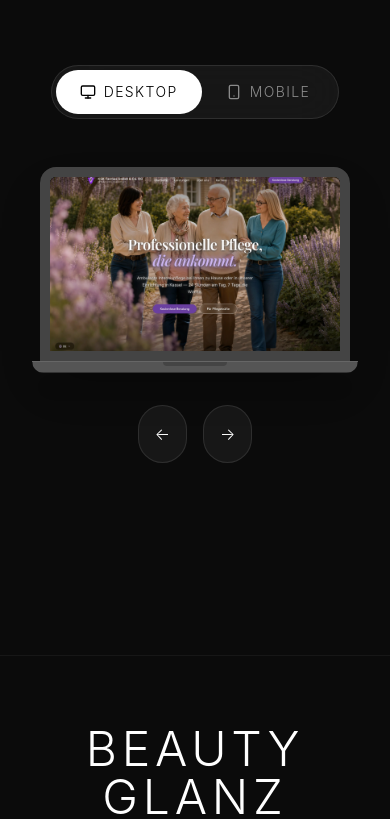
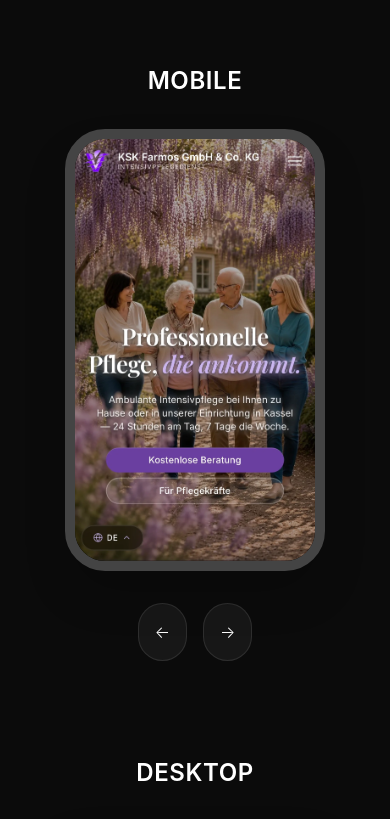
Before and after one commit to skaisstsdev/portfolio, a React (Vite) app: page / in a window 390 px wide. Shown: the part 2620-3439 px from the top of the page. Built offline with nearby package versions, Linux system fonts and the light colour scheme.

Commit message:
Stack mobile and desktop mockups on mobile devices

```diff
--- a/src/components/BeautyGlanz.tsx
+++ b/src/components/BeautyGlanz.tsx
@@ -61,6 +61,66 @@ export default function BeautyGlanz() {
       content: "Developed as a single-page application for seamless, instant transitions without reloads. Features a custom booking system with calendar integration and automated email confirmations. A dedicated Admin Panel was built to allow the owner to easily manage appointments, view client histories, and update services. The UI relies heavily on high-quality imagery and a soft, elegant color palette."
     }
   ];
+
+  const desktopView = (
+    <div className="w-full relative flex flex-col items-center">
+      <LaptopFrame>
+        <div className="relative w-full h-full bg-black">
+          {images.map((src, i) => (
+            <img
+              key={i}
+              src={src}
+              alt={`Screenshot ${i + 1}`}
+              className={`absolute top-0 left-0 w-full h-full object-cover transition-opacity duration-500 ease-in-out ${
+                i === currentDesktopIndex ? 'opacity-100 z-10' : 'opacity-0 z-0'
+              }`}
+            />
+          ))}
+        </div>
+      </LaptopFrame>
+      <button
+        onClick={handlePrevDesktop}
+        className="hidden md:block absolute left-[-20px] md:left-[-40px] xl:left-[-60px] top-1/2 -translate-y-1/2 z-20 p-4 bg-black/50 backdrop-blur-md rounded-full border border-white/10 text-white hover:bg-white hover:text-black transition-colors"
+      >
+        ←
+      </button>
+      <button
+        onClick={handleNextDesktop}
+        className="hidden md:block absolute right-[-20px] md:right-[-40px] xl:right-[-60px] top-1/2 -translate-y-1/2 z-20 p-4 bg-black/50 backdrop-blur-md rounded-full border border-white/10 text-white hover:bg-white hover:text-black transition-colors"
+      >
+        →
+      </button>
+
+      <div className="flex gap-4 mt-8 md:hidden">
+        <button onClick={handlePrevDesktop} className="p-4 bg-white/5 border border-white/10 rounded-full hover:bg-white hover:text-black transition-colors text-white">←</button>
+        <button onClick={handleNextDesktop} className="p-4 bg-white/5 border border-white/10 rounded-full hover:bg-white hover:text-black transition-colors text-white">→</button>
+      </div>
+    </div>
+  );
+
+  const mobileView = (
+    <div className="w-full max-w-[260px] md:max-w-[380px] relative flex flex-col items-center mx-auto">
+      <MobileFrame images={mobileImages} currentIndex={currentMobileIndex} />
+
+      <button
+        onClick={handlePrevMobile}
+        className="hidden md:block absolute left-[-20px] md:left-[-60px] xl:left-[-80px] top-1/2 -translate-y-1/2 z-20 p-4 bg-black/50 backdrop-blur-md rounded-full border border-white/10 text-white hover:bg-white hover:text-black transition-colors"
+      >
+        ←
+      </button>
+      <button
+        onClick={handleNextMobile}
+        className="hidden md:block absolute right-[-20px] md:right-[-60px] xl:right-[-80px] top-1/2 -translate-y-1/2 z-20 p-4 bg-black/50 backdrop-blur-md rounded-full border border-white/10 text-white hover:bg-white hover:text-black transition-colors"
+      >
+        →
+      </button>
+
+      <div className="flex gap-4 mt-8 md:hidden">
+        <button onClick={handlePrevMobile} className="p-4 bg-white/5 border border-white/10 rounded-full hover:bg-white hover:text-black transition-colors text-white">←</button>
+        <button onClick={handleNextMobile} className="p-4 bg-white/5 border border-white/10 rounded-full hover:bg-white hover:text-black transition-colors text-white">→</button>
+      </div>
+    </div>
+  );
 
   return (
     <section className="relative w-full py-24 bg-transparent border-t border-white/5">
@@ -146,7 +206,7 @@ export default function BeautyGlanz() {
         </div>
 
         {/* Device Toggle */}
-        <div className="flex justify-center mb-12">
+        <div className="hidden md:flex justify-center mb-12">
           <div className="flex p-1 bg-white/5 backdrop-blur-xl rounded-full border border-white/10">
             <button
               onClick={() => setDevice('desktop')}
@@ -168,64 +228,23 @@ export default function BeautyGlanz() {
         </div>
 
         {/* Device Showcase */}
-        <div className="max-w-6xl mx-auto flex justify-center items-center">
-          {device === 'desktop' ? (
-            <div className="w-full relative flex flex-col items-center">
-              <LaptopFrame>
-                <div className="relative w-full h-full bg-black">
-                  {images.map((src, i) => (
-                    <img
-                      key={i}
-                      src={src}
-                      alt={`Screenshot ${i + 1}`}
-                      className={`absolute top-0 left-0 w-full h-full object-cover transition-opacity duration-500 ease-in-out ${
-                        i === currentDesktopIndex ? 'opacity-100 z-10' : 'opacity-0 z-0'
-                      }`}
-                    />
-                  ))}
-                </div>
-              </LaptopFrame>
-              <button
-                onClick={handlePrevDesktop}
-                className="hidden md:block absolute left-[-20px] md:left-[-40px] xl:left-[-60px] top-1/2 -translate-y-1/2 z-20 p-4 bg-black/50 backdrop-blur-md rounded-full border border-white/10 text-white hover:bg-white hover:text-black transition-colors"
-              >
-                ←
-              </button>
-              <button
-                onClick={handleNextDesktop}
-                className="hidden md:block absolute right-[-20px] md:right-[-40px] xl:right-[-60px] top-1/2 -translate-y-1/2 z-20 p-4 bg-black/50 backdrop-blur-md rounded-full border border-white/10 text-white hover:bg-white hover:text-black transition-colors"
-              >
-                →
-              </button>
+        <div className="max-w-6xl mx-auto flex-col items-center">
+          {/* Desktop Layout */}
+          <div className="hidden md:flex justify-center w-full">
+            {device === 'desktop' ? desktopView : mobileView}
+          </div>
 
-              <div className="flex gap-4 mt-8 md:hidden">
-                <button onClick={handlePrevDesktop} className="p-4 bg-white/5 border border-white/10 rounded-full hover:bg-white hover:text-black transition-colors text-white">←</button>
-                <button onClick={handleNextDesktop} className="p-4 bg-white/5 border border-white/10 rounded-full hover:bg-white hover:text-black transition-colors text-white">→</button>
-              </div>
+          {/* Mobile Layout */}
+          <div className="flex md:hidden flex-col gap-24 w-full items-center px-4 mt-12">
+            <div className="w-full flex flex-col items-center">
+              <h3 className="text-2xl font-semibold text-white mb-8 tracking-wide uppercase">Mobile</h3>
+              {mobileView}
             </div>
-          ) : (
-            <div className="w-full max-w-[260px] md:max-w-[380px] relative flex flex-col items-center mx-auto">
-              <MobileFrame images={mobileImages} currentIndex={currentMobileIndex} />
-
-              <button
-                onClick={handlePrevMobile}
-                className="hidden md:block absolute left-[-20px] md:left-[-60px] xl:left-[-80px] top-1/2 -translate-y-1/2 z-20 p-4 bg-black/50 backdrop-blur-md rounded-full border border-white/10 text-white hover:bg-white hover:text-black transition-colors"
-              >
-                ←
-              </button>
-              <button
-                onClick={handleNextMobile}
-                className="hidden md:block absolute right-[-20px] md:right-[-60px] xl:right-[-80px] top-1/2 -translate-y-1/2 z-20 p-4 bg-black/50 backdrop-blur-md rounded-full border border-white/10 text-white hover:bg-white hover:text-black transition-colors"
-              >
-                →
-              </button>
-
-              <div className="flex gap-4 mt-8 md:hidden">
-                <button onClick={handlePrevMobile} className="p-4 bg-white/5 border border-white/10 rounded-full hover:bg-white hover:text-black transition-colors text-white">←</button>
-                <button onClick={handleNextMobile} className="p-4 bg-white/5 border border-white/10 rounded-full hover:bg-white hover:text-black transition-colors text-white">→</button>
-              </div>
+            <div className="w-full flex flex-col items-center">
+              <h3 className="text-2xl font-semibold text-white/90 mb-8 tracking-wide">Desktop</h3>
+              {desktopView}
             </div>
-          )}
+          </div>
         </div>
 
       </div>
--- a/src/components/KSKFarmos.tsx
+++ b/src/components/KSKFarmos.tsx
@@ -62,6 +62,66 @@ export default function KSKFarmos() {
       content: "The platform is built around a heavy visual experience, utilizing large, crisp imagery of their finished projects. The architecture supports multi-language capabilities given their global presence. A custom CMS was developed to allow their team to easily upload new project showcases and case studies. Advanced filtering systems allow prospective clients to browse projects by region, brand, or scale, making the vast portfolio easily navigable."
     }
   ];
+
+  const desktopView = (
+    <div className="w-full relative flex flex-col items-center">
+      <LaptopFrame>
+        <div className="relative w-full h-full bg-black">
+          {images.map((src, i) => (
+            <img
+              key={i}
+              src={src}
+              alt={`Screenshot ${i + 1}`}
+              className={`absolute top-0 left-0 w-full h-full object-cover transition-opacity duration-500 ease-in-out ${
+                i === currentDesktopIndex ? 'opacity-100 z-10' : 'opacity-0 z-0'
+              }`}
+            />
+          ))}
+        </div>
+      </LaptopFrame>
+      <button
+        onClick={handlePrevDesktop}
+        className="hidden md:block absolute left-[-20px] md:left-[-40px] xl:left-[-60px] top-1/2 -translate-y-1/2 z-20 p-4 bg-black/50 backdrop-blur-md rounded-full border border-white/10 text-white hover:bg-white hover:text-black transition-colors"
+      >
+        ←
+      </button>
+      <button
+        onClick={handleNextDesktop}
+        className="hidden md:block absolute right-[-20px] md:right-[-40px] xl:right-[-60px] top-1/2 -translate-y-1/2 z-20 p-4 bg-black/50 backdrop-blur-md rounded-full border border-white/10 text-white hover:bg-white hover:text-black transition-colors"
+      >
+        →
+      </button>
+
+      <div className="flex gap-4 mt-8 md:hidden">
+        <button onClick={handlePrevDesktop} className="p-4 bg-white/5 border border-white/10 rounded-full hover:bg-white hover:text-black transition-colors text-white">←</button>
+        <button onClick={handleNextDesktop} className="p-4 bg-white/5 border border-white/10 rounded-full hover:bg-white hover:text-black transition-colors text-white">→</button>
+      </div>
+    </div>
+  );
+
+  const mobileView = (
+    <div className="w-full max-w-[260px] md:max-w-[380px] relative flex flex-col items-center mx-auto">
+      <MobileFrame images={mobileImages} currentIndex={currentMobileIndex} />
+
+      <button
+        onClick={handlePrevMobile}
+        className="hidden md:block absolute left-[-20px] md:left-[-60px] xl:left-[-80px] top-1/2 -translate-y-1/2 z-20 p-4 bg-black/50 backdrop-blur-md rounded-full border border-white/10 text-white hover:bg-white hover:text-black transition-colors"
+      >
+        ←
+      </button>
+      <button
+        onClick={handleNextMobile}
+        className="hidden md:block absolute right-[-20px] md:right-[-60px] xl:right-[-80px] top-1/2 -translate-y-1/2 z-20 p-4 bg-black/50 backdrop-blur-md rounded-full border border-white/10 text-white hover:bg-white hover:text-black transition-colors"
+      >
+        →
+      </button>
+
+      <div className="flex gap-4 mt-8 md:hidden">
+        <button onClick={handlePrevMobile} className="p-4 bg-white/5 border border-white/10 rounded-full hover:bg-white hover:text-black transition-colors text-white">←</button>
+        <button onClick={handleNextMobile} className="p-4 bg-white/5 border border-white/10 rounded-full hover:bg-white hover:text-black transition-colors text-white">→</button>
+      </div>
+    </div>
+  );
 
   return (
     <section id="projects" className="relative w-full pb-24 bg-transparent pt-12">
@@ -147,7 +207,8 @@ export default function KSKFarmos() {
         </div>
 
         {/* Device Toggle */}
-        <div className="flex justify-center mb-12">
+        {/* Device Switcher - Desktop Only */}
+        <div className="hidden md:flex justify-center mb-12">
           <div className="flex p-1 bg-white/5 backdrop-blur-xl rounded-full border border-white/10">
             <button
               onClick={() => setDevice('desktop')}
@@ -169,64 +230,23 @@ export default function KSKFarmos() {
         </div>
 
         {/* Device Showcase */}
-        <div className="max-w-6xl mx-auto flex justify-center items-center">
-          {device === 'desktop' ? (
-            <div className="w-full relative flex flex-col items-center">
-              <LaptopFrame>
-                <div className="relative w-full h-full bg-black">
-                  {images.map((src, i) => (
-                    <img
-                      key={i}
-                      src={src}
-                      alt={`Screenshot ${i + 1}`}
-                      className={`absolute top-0 left-0 w-full h-full object-cover transition-opacity duration-500 ease-in-out ${
-                        i === currentDesktopIndex ? 'opacity-100 z-10' : 'opacity-0 z-0'
-                      }`}
-                    />
-                  ))}
-                </div>
-              </LaptopFrame>
-              <button
-                onClick={handlePrevDesktop}
-                className="hidden md:block absolute left-[-20px] md:left-[-40px] xl:left-[-60px] top-1/2 -translate-y-1/2 z-20 p-4 bg-black/50 backdrop-blur-md rounded-full border border-white/10 text-white hover:bg-white hover:text-black transition-colors"
-              >
-                ←
-              </button>
-              <button
-                onClick={handleNextDesktop}
-                className="hidden md:block absolute right-[-20px] md:right-[-40px] xl:right-[-60px] top-1/2 -translate-y-1/2 z-20 p-4 bg-black/50 backdrop-blur-md rounded-full border border-white/10 text-white hover:bg-white hover:text-black transition-colors"
-              >
-                →
-              </button>
+        <div className="max-w-6xl mx-auto flex-col items-center">
+          {/* Desktop Layout */}
+          <div className="hidden md:flex justify-center w-full">
+            {device === 'desktop' ? desktopView : mobileView}
+          </div>
 
-              <div className="flex gap-4 mt-8 md:hidden">
-                <button onClick={handlePrevDesktop} className="p-4 bg-white/5 border border-white/10 rounded-full hover:bg-white hover:text-black transition-colors text-white">←</button>
-                <button onClick={handleNextDesktop} className="p-4 bg-white/5 border border-white/10 rounded-full hover:bg-white hover:text-black transition-colors text-white">→</button>
-              </div>
+          {/* Mobile Layout */}
+          <div className="flex md:hidden flex-col gap-24 w-full items-center px-4 mt-12">
+            <div className="w-full flex flex-col items-center">
+              <h3 className="text-2xl font-semibold text-white mb-8 tracking-wide uppercase">Mobile</h3>
+              {mobileView}
             </div>
-          ) : (
-            <div className="w-full max-w-[260px] md:max-w-[380px] relative flex flex-col items-center mx-auto">
-              <MobileFrame images={mobileImages} currentIndex={currentMobileIndex} />
-
-              <button
-                onClick={handlePrevMobile}
-                className="hidden md:block absolute left-[-20px] md:left-[-60px] xl:left-[-80px] top-1/2 -translate-y-1/2 z-20 p-4 bg-black/50 backdrop-blur-md rounded-full border border-white/10 text-white hover:bg-white hover:text-black transition-colors"
-              >
-                ←
-              </button>
-              <button
-                onClick={handleNextMobile}
-                className="hidden md:block absolute right-[-20px] md:right-[-60px] xl:right-[-80px] top-1/2 -translate-y-1/2 z-20 p-4 bg-black/50 backdrop-blur-md rounded-full border border-white/10 text-white hover:bg-white hover:text-black transition-colors"
-              >
-                →
-              </button>
-
-              <div className="flex gap-4 mt-8 md:hidden">
-                <button onClick={handlePrevMobile} className="p-4 bg-white/5 border border-white/10 rounded-full hover:bg-white hover:text-black transition-colors text-white">←</button>
-                <button onClick={handleNextMobile} className="p-4 bg-white/5 border border-white/10 rounded-full hover:bg-white hover:text-black transition-colors text-white">→</button>
-              </div>
+            <div className="w-full flex flex-col items-center">
+              <h3 className="text-2xl font-semibold text-white mb-8 tracking-wide uppercase">Desktop</h3>
+              {desktopView}
             </div>
-          )}
+          </div>
         </div>
 
       </div>
--- a/src/components/MatchaMatcha.tsx
+++ b/src/components/MatchaMatcha.tsx
@@ -62,6 +62,66 @@ export default function MatchaMatcha() {
       content: "Built using modern web technologies to ensure lightning-fast load times. The UI incorporates subtle micro-interactions and scroll animations that make exploring the menu an engaging experience. A dynamic location finder was implemented, and the entire architecture is heavily optimized for SEO and mobile responsiveness."
     }
   ];
+
+  const desktopView = (
+    <div className="w-full relative flex flex-col items-center">
+      <LaptopFrame>
+        <div className="relative w-full h-full bg-black">
+          {images.map((src, i) => (
+            <img
+              key={i}
+              src={src}
+              alt={`Screenshot ${i + 1}`}
+              className={`absolute top-0 left-0 w-full h-full object-cover transition-opacity duration-500 ease-in-out ${
+                i === currentDesktopIndex ? 'opacity-100 z-10' : 'opacity-0 z-0'
+              }`}
+            />
+          ))}
+        </div>
+      </LaptopFrame>
+      <button
+        onClick={handlePrevDesktop}
+        className="hidden md:block absolute left-[-20px] md:left-[-40px] xl:left-[-60px] top-1/2 -translate-y-1/2 z-20 p-4 bg-black/50 backdrop-blur-md rounded-full border border-white/10 text-white hover:bg-white hover:text-black transition-colors"
+      >
+        ←
+      </button>
+      <button
+        onClick={handleNextDesktop}
+        className="hidden md:block absolute right-[-20px] md:right-[-40px] xl:right-[-60px] top-1/2 -translate-y-1/2 z-20 p-4 bg-black/50 backdrop-blur-md rounded-full border border-white/10 text-white hover:bg-white hover:text-black transition-colors"
+      >
+        →
+      </button>
+
+      <div className="flex gap-4 mt-8 md:hidden">
+        <button onClick={handlePrevDesktop} className="p-4 bg-white/5 border border-white/10 rounded-full hover:bg-white hover:text-black transition-colors text-white">←</button>
+        <button onClick={handleNextDesktop} className="p-4 bg-white/5 border border-white/10 rounded-full hover:bg-white hover:text-black transition-colors text-white">→</button>
+      </div>
+    </div>
+  );
+
+  const mobileView = (
+    <div className="w-full max-w-[260px] md:max-w-[380px] relative flex flex-col items-center mx-auto">
+      <MobileFrame images={mobileImages} currentIndex={currentMobileIndex} />
+
+      <button
+        onClick={handlePrevMobile}
+        className="hidden md:block absolute left-[-20px] md:left-[-60px] xl:left-[-80px] top-1/2 -translate-y-1/2 z-20 p-4 bg-black/50 backdrop-blur-md rounded-full border border-white/10 text-white hover:bg-white hover:text-black transition-colors"
+      >
+        ←
+      </button>
+      <button
+        onClick={handleNextMobile}
+        className="hidden md:block absolute right-[-20px] md:right-[-60px] xl:right-[-80px] top-1/2 -translate-y-1/2 z-20 p-4 bg-black/50 backdrop-blur-md rounded-full border border-white/10 text-white hover:bg-white hover:text-black transition-colors"
+      >
+        →
+      </button>
+
+      <div className="flex gap-4 mt-8 md:hidden">
+        <button onClick={handlePrevMobile} className="p-4 bg-white/5 border border-white/10 rounded-full hover:bg-white hover:text-black transition-colors text-white">←</button>
+        <button onClick={handleNextMobile} className="p-4 bg-white/5 border border-white/10 rounded-full hover:bg-white hover:text-black transition-colors text-white">→</button>
+      </div>
+    </div>
+  );
 
   return (
     <section className="relative w-full py-24 bg-transparent border-t border-white/5 pb-48">
@@ -147,7 +207,8 @@ export default function MatchaMatcha() {
         </div>
 
         {/* Device Toggle */}
-        <div className="flex justify-center mb-12">
+        {/* Device Switcher - Desktop Only */}
+        <div className="hidden md:flex justify-center mb-12">
           <div className="flex p-1 bg-white/5 backdrop-blur-xl rounded-full border border-white/10">
             <button
               onClick={() => setDevice('desktop')}
@@ -169,64 +230,23 @@ export default function MatchaMatcha() {
         </div>
 
         {/* Device Showcase */}
-        <div className="max-w-6xl mx-auto flex justify-center items-center">
-          {device === 'desktop' ? (
-            <div className="w-full relative flex flex-col items-center">
-              <LaptopFrame>
-                <div className="relative w-full h-full bg-black">
-                  {images.map((src, i) => (
-                    <img
-                      key={i}
-                      src={src}
-                      alt={`Screenshot ${i + 1}`}
-                      className={`absolute top-0 left-0 w-full h-full object-cover transition-opacity duration-500 ease-in-out ${
-                        i === currentDesktopIndex ? 'opacity-100 z-10' : 'opacity-0 z-0'
-                      }`}
-                    />
-                  ))}
-                </div>
-              </LaptopFrame>
-              <button
-                onClick={handlePrevDesktop}
-                className="hidden md:block absolute left-[-20px] md:left-[-40px] xl:left-[-60px] top-1/2 -translate-y-1/2 z-20 p-4 bg-black/50 backdrop-blur-md rounded-full border border-white/10 text-white hover:bg-white hover:text-black transition-colors"
-              >
-                ←
-              </button>
-              <button
-                onClick={handleNextDesktop}
-                className="hidden md:block absolute right-[-20px] md:right-[-40px] xl:right-[-60px] top-1/2 -translate-y-1/2 z-20 p-4 bg-black/50 backdrop-blur-md rounded-full border border-white/10 text-white hover:bg-white hover:text-black transition-colors"
-              >
-                →
-              </button>
+        <div className="max-w-6xl mx-auto flex-col items-center">
+          {/* Desktop Layout */}
+          <div className="hidden md:flex justify-center w-full">
+            {device === 'desktop' ? desktopView : mobileView}
+          </div>
 
-              <div className="flex gap-4 mt-8 md:hidden">
-                <button onClick={handlePrevDesktop} className="p-4 bg-white/5 border border-white/10 rounded-full hover:bg-white hover:text-black transition-colors text-white">←</button>
-                <button onClick={handleNextDesktop} className="p-4 bg-white/5 border border-white/10 rounded-full hover:bg-white hover:text-black transition-colors text-white">→</button>
-              </div>
+          {/* Mobile Layout */}
+          <div className="flex md:hidden flex-col gap-24 w-full items-center px-4 mt-12">
+            <div className="w-full flex flex-col items-center">
+              <h3 className="text-2xl font-semibold text-white mb-8 tracking-wide uppercase">Mobile</h3>
+              {mobileView}
             </div>
-          ) : (
-            <div className="w-full max-w-[260px] md:max-w-[380px] relative flex flex-col items-center mx-auto">
-              <MobileFrame images={mobileImages} currentIndex={currentMobileIndex} />
-
-              <button
-                onClick={handlePrevMobile}
-                className="hidden md:block absolute left-[-20px] md:left-[-60px] xl:left-[-80px] top-1/2 -translate-y-1/2 z-20 p-4 bg-black/50 backdrop-blur-md rounded-full border border-white/10 text-white hover:bg-white hover:text-black transition-colors"
-              >
-                ←
-              </button>
-              <button
-                onClick={handleNextMobile}
-                className="hidden md:block absolute right-[-20px] md:right-[-60px] xl:right-[-80px] top-1/2 -translate-y-1/2 z-20 p-4 bg-black/50 backdrop-blur-md rounded-full border border-white/10 text-white hover:bg-white hover:text-black transition-colors"
-              >
-                →
-              </button>
-
-              <div className="flex gap-4 mt-8 md:hidden">
-                <button onClick={handlePrevMobile} className="p-4 bg-white/5 border border-white/10 rounded-full hover:bg-white hover:text-black transition-colors text-white">←</button>
-                <button onClick={handleNextMobile} className="p-4 bg-white/5 border border-white/10 rounded-full hover:bg-white hover:text-black transition-colors text-white">→</button>
-              </div>
+            <div className="w-full flex flex-col items-center">
+              <h3 className="text-2xl font-semibold text-white mb-8 tracking-wide uppercase">Desktop</h3>
+              {desktopView}
             </div>
-          )}
+          </div>
         </div>
 
       </div>
```
